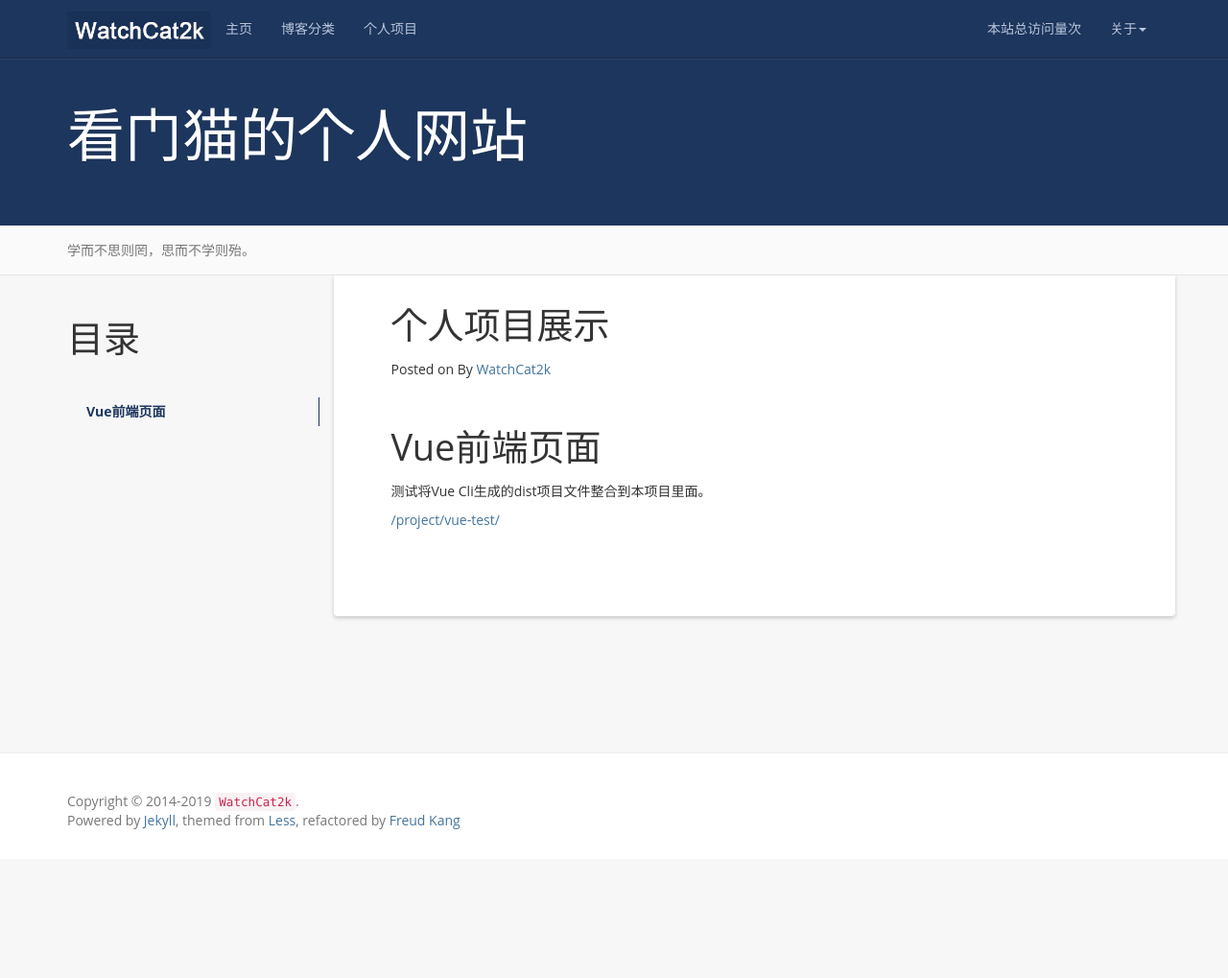
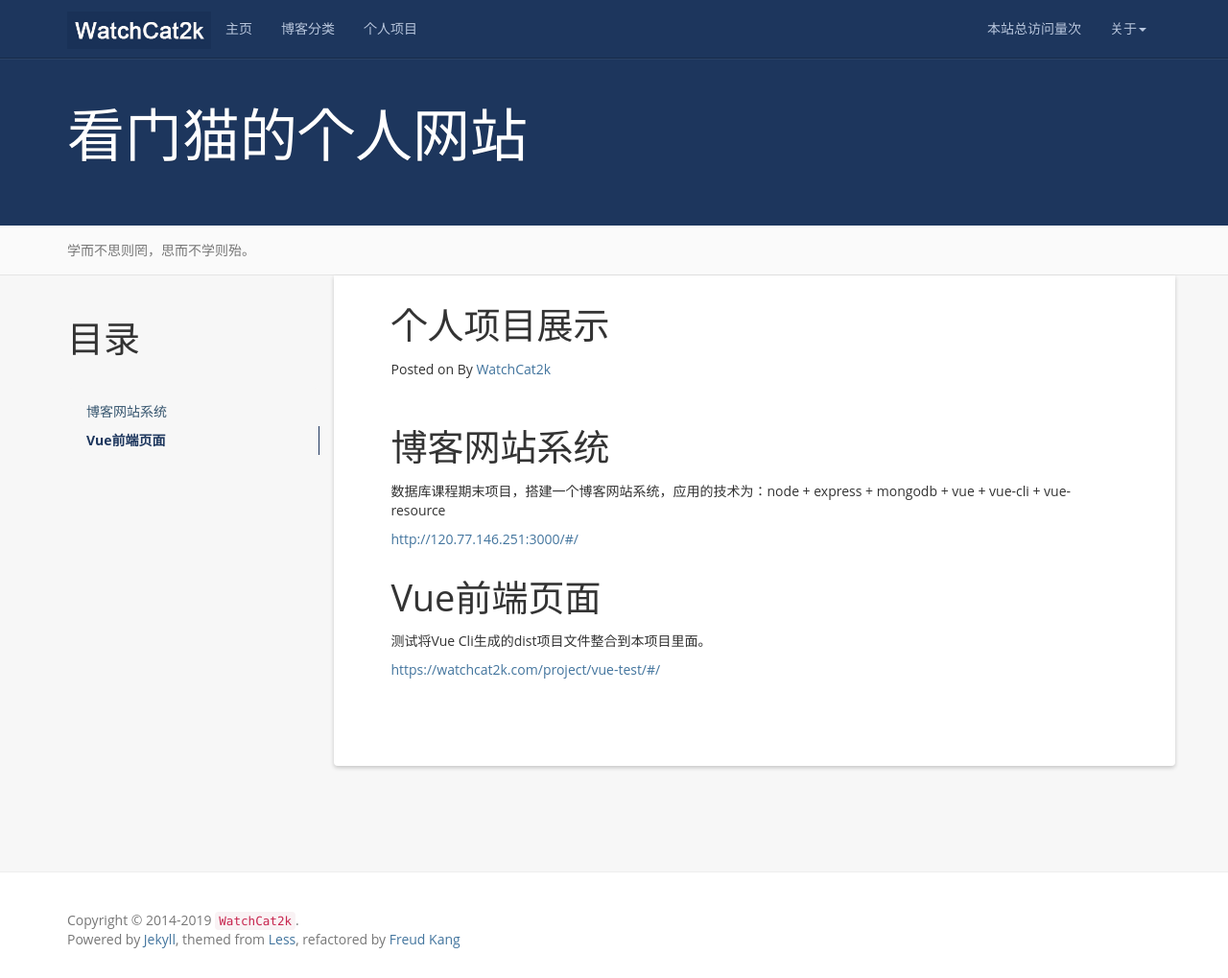
Before and after one commit to watchcat2k/LessOrMore, a Jekyll site: the page built from projectList.md, in a window 1280 px wide and 1019 px high. Shown: the whole window at 96% size. Built offline with Jekyll 4.4.1, drawn with Linux system fonts in a browser that asks for light colours; nearby versions of some CDN libraries; a script that is not in the unit is left out; comment, search, counter and statistics services are not loaded.

Commit message:
update projectList.md with my_blog_expresstest

```diff
--- a/projectList.md
+++ b/projectList.md
@@ -7,9 +7,14 @@ permalink: /projectList/
 * content
 {:toc}
 
+博客网站系统
+=====================
+数据库课程期末项目，搭建一个博客网站系统，应用的技术为：node + express + mongodb + vue + vue-cli + vue-resource
+
+[http://120.77.146.251:3000/#/](http://120.77.146.251:3000/#/){:target="_blank"}
 
 Vue前端页面
 =====================
 测试将Vue Cli生成的dist项目文件整合到本项目里面。
 
-[/project/vue-test/](/project/vue-test/){:target="_blank"}
+[https://watchcat2k.com/project/vue-test/#/](/project/vue-test/){:target="_blank"}
```
